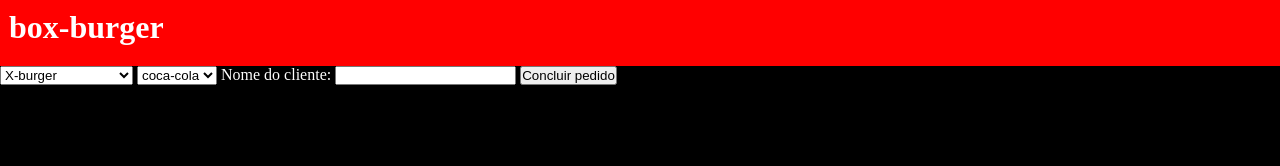
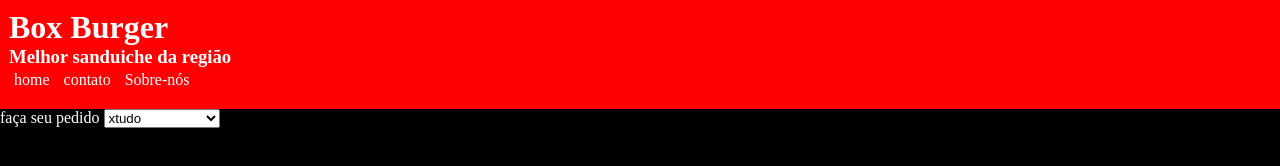
Before and after one commit to Brunoake/compra-sanduiche, a plain HTML site: page index.html in a window 1280 px wide. Drawn offline with Linux system fonts and the light colour scheme; a web font is replaced by a local one.

Commit message:
Update index.html

```diff
--- a/index.html
+++ b/index.html
@@ -8,30 +8,28 @@
     <title>Monte seu pedido</title>
 </head>
 <body>
-    <div class="header">
-        <h1>box-burger</h1>
-    </div>
-     <div class="container">
-        <form action="form.php" method="post">
-          <select name="pedido" required>
-            <option value="x-burger">X-burger</option>
-            <option value="box-cheddar">box-cheddar</option>
-                <option value="box-Cheddar-duplo">box-cheddar duplo</option>
-            <option value="combo-familia">combo familia</option>
-            <option value="box-triplo-burger">box triplo burger</option>
-          </select>
+  <div class="header">
+    <h1>Box Burger</h1>
+    <h3>Melhor sanduiche da região</h3>
+    <nav>
+        <a href="#">home</a>
+        <a href="#">contato</a>
+        <a href="#">Sobre-nós</a>
+    </nav>
+</div>
+<div class="logo">
 
-          <select name="bebidas" required>
-            <option value="coca-cola">coca-cola</option>
-            <option value="fanta">fanta</option>
-            <option value="pepsi">pepsi</option>
-            <option value="guarana">guaraná</option>
-          </select>
-          <label for="nome">Nome do cliente:</label>
-          <input type="text" required minlength="4">
-
-          <input type="submit" value="Concluir pedido">
-        </form>
+</div>
+ <div class="container">
+    <form action="form.php" method="post">
+        <label for="ipedido">faça seu pedido</label>
+        <select name="ipedido" id="">
+            <option value="xtudo">xtudo</option>
+            <option value="xgourmet">xgourmet</option>
+            <option value="combo">xgourmet + refri</option>
+        </select>
+    </form>
+ </div>
      </div>
 </body>
 </html>
```
